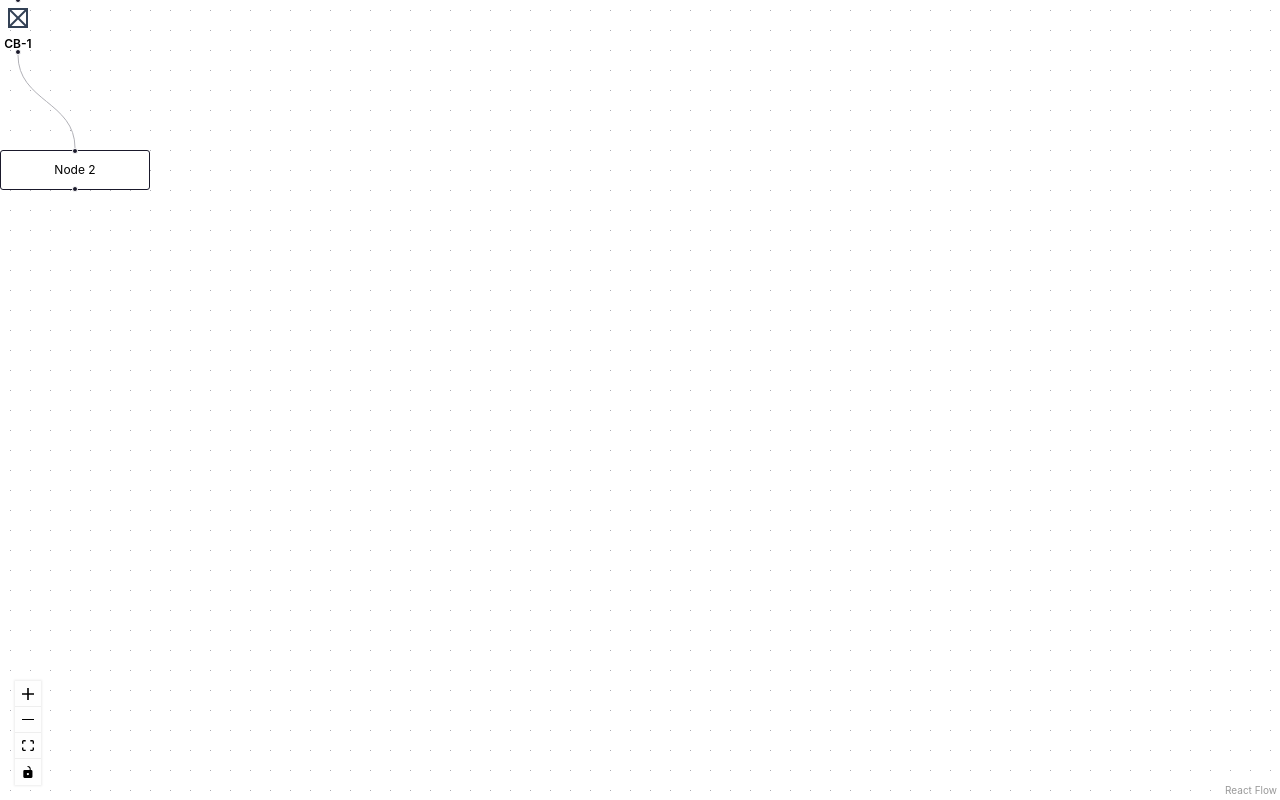
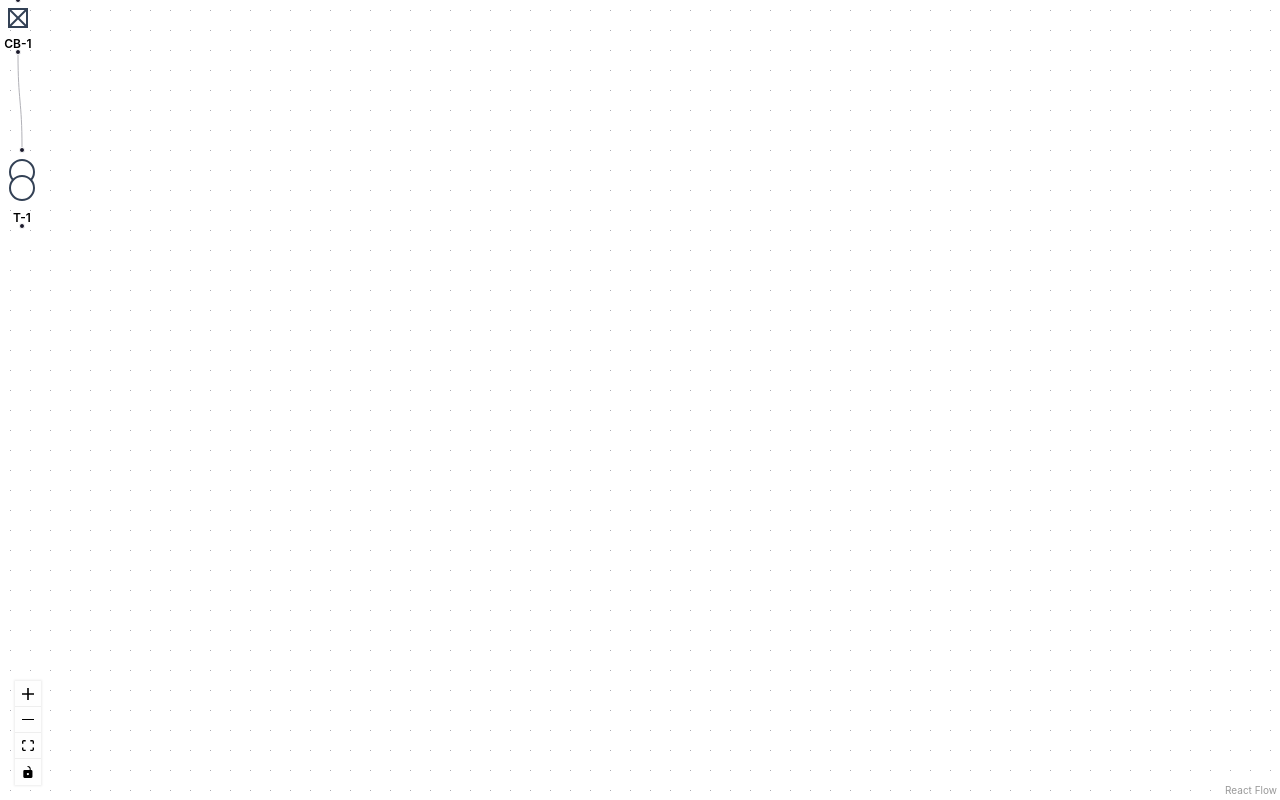
Before and after one commit to Cindy78-hehe/React-flow, a React (Vite) app: page / in a window 1280 px wide. Built offline with nearby package versions, Linux system fonts and the light colour scheme.

Commit message:
added a transformer node

```diff
--- a/src/App.jsx
+++ b/src/App.jsx
@@ -1,5 +1,6 @@
 import { useCallback } from 'react';
 import CircuitBreakerNode from './Nodes/CircuitBreakerNode';
+import TransformerNode from './Nodes/TransformerNode';
 import {
   ReactFlow,
   Background,
@@ -12,10 +13,11 @@ import { useState } from 'react';
 
 const nodeTypes = {
   breaker: CircuitBreakerNode,
+  transformer: TransformerNode,
 };
 const initialNodes = [
   { id: 'n1', type: 'breaker', position: { x: 0, y: 0 }, data: { label: 'CB-1' } },
-  { id: 'n2', position: { x: 0, y: 150 }, data: { label: 'Node 2' } },
+  { id: 'n2', type: 'transformer', position: { x: 0, y: 150 }, data: { label: 'T-1' } },
 ];
 
 const initialEdges = [
--- /dev/null
+++ b/src/Nodes/DisconnectNode.jsx
@@ -0,0 +1,24 @@
+import { Handle, Position } from '@xyflow/react';
+
+export default function DisconnectNode({ data }) {
+  return (
+    <div className="flex flex-col items-center">
+      <Handle type="target" position={Position.Top} />
+
+      <svg width="30" height="50" viewBox="-15 -25 30 50">
+        {/* top hinge point */}
+        <circle cx="0" cy="-15" r="2.5" fill="#334155" />
+
+        {/* the blade — swings diagonally, showing the switch as OPEN */}
+        <line x1="0" y1="-13" x2="10" y2="10" stroke="#334155" strokeWidth="2" />
+
+        {/* bottom hinge point */}
+        <circle cx="0" cy="15" r="2.5" fill="#334155" />
+      </svg>
+
+      <div className="text-xs font-semibold">{data.label}</div>
+
+      <Handle type="source" position={Position.Bottom} />
+    </div>
+  );
+}
--- /dev/null
+++ b/src/Nodes/TransformerNode.jsx
@@ -0,0 +1,20 @@
+import { Handle, Position } from '@xyflow/react';
+
+export default function TransformerNode({ data }) {
+  return (
+    <div className="flex flex-col items-center">
+      <Handle type="target" position={Position.Top} />
+
+      <svg width="44" height="60" viewBox="-22 -30 44 60">
+        {/* two overlapping circles = the standard transformer symbol */}
+        <circle cx="0" cy="-8" r="12" stroke="#334155" strokeWidth="2" fill="white" />
+        <circle cx="0" cy="8" r="12" stroke="#334155" strokeWidth="2" fill="white" />
+      </svg>
+
+      <div className="text-xs font-semibold">{data.label}</div>
+      {data.sub && <div className="text-[10px] text-slate-500">{data.sub}</div>}
+
+      <Handle type="source" position={Position.Bottom} />
+    </div>
+  );
+}
```
